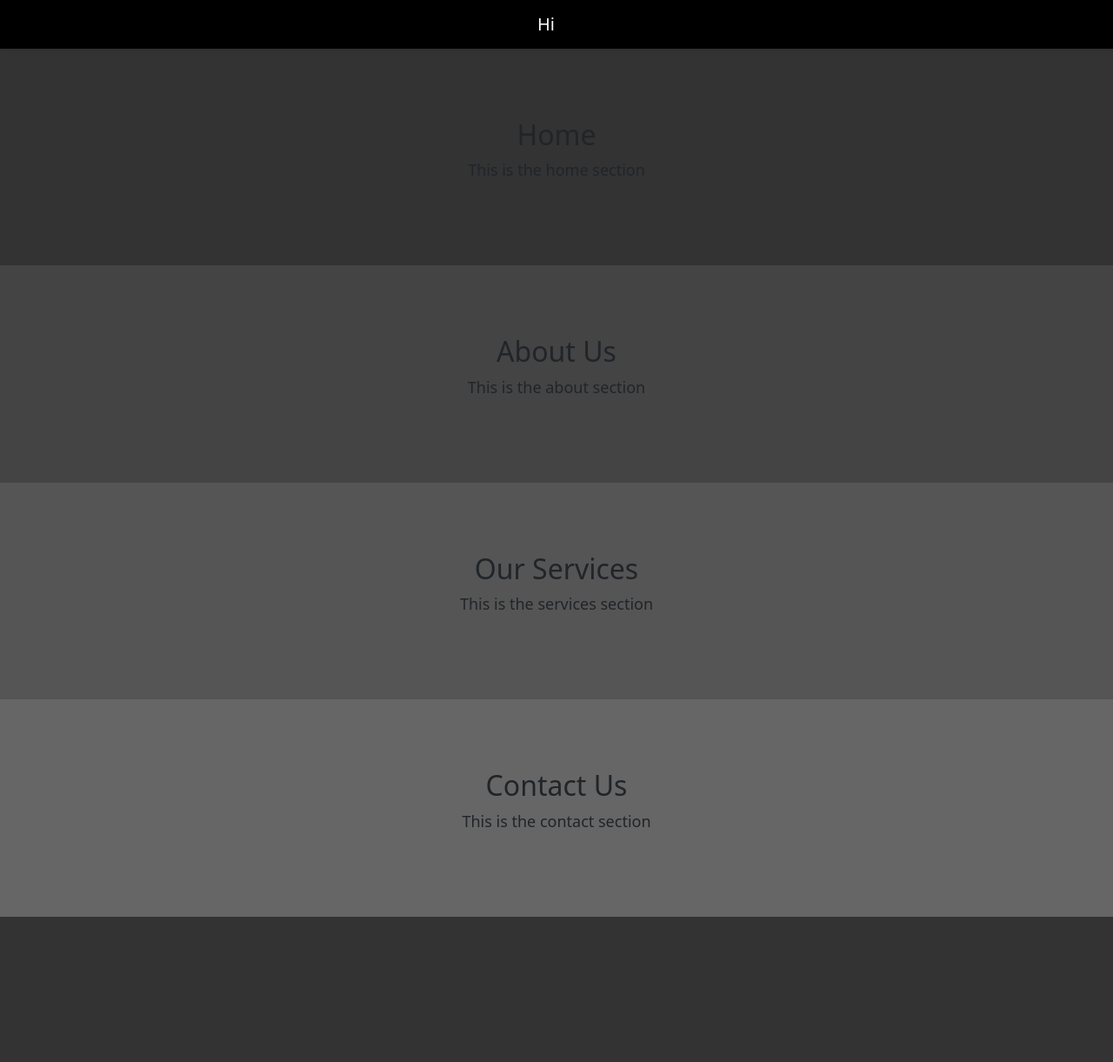
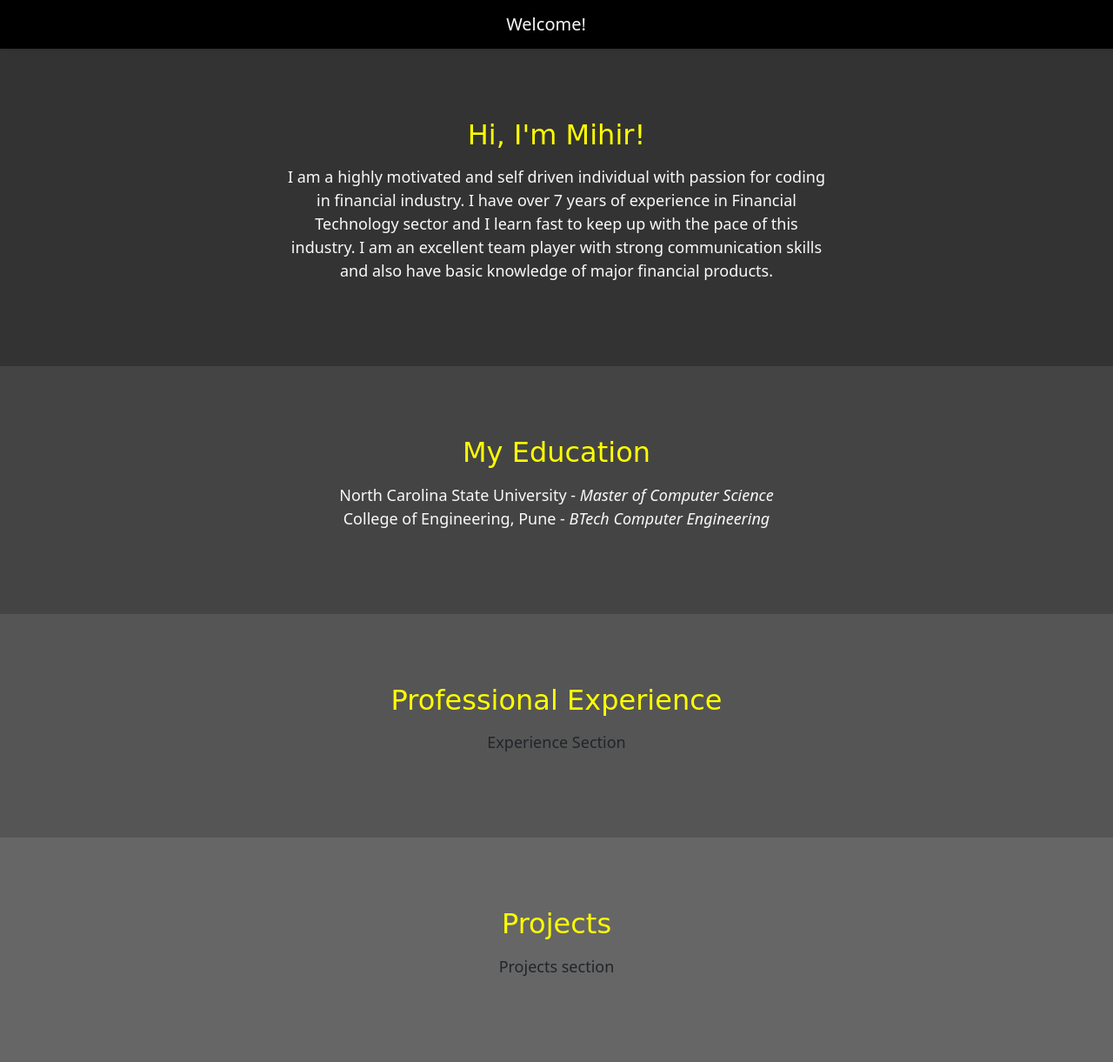
Before and after one commit to mihirdeshpande/mihir-portfolio, a Flask app: page / in a window 1280 px wide. Shown: the whole page at 87% size. Before the commit the page ends 1054 px from the top, so only its background shows below. Run offline with Flask 3, Linux system fonts and the light colour scheme; some libraries are stand-ins or nearby versions.

Commit message:
Addition to basic design 1

```diff
--- a/static/css/main_style.css
+++ b/static/css/main_style.css
@@ -38,19 +38,19 @@ p {
   margin-bottom: 20px;
 }
 
-#home {
+#about {
   background-color: #333;
 }
 
-#about {
+#education {
   background-color: #444;
 }
 
-#services {
+#experience {
   background-color: #555;
 }
 
-#contact {
+#projects {
   background-color: #666;
 }
 
--- a/templates/home.html
+++ b/templates/home.html
@@ -13,6 +13,9 @@
   <!-- Bootstrap core CSS -->
   <link href="static/bootstrap/css/bootstrap.min.css" rel="stylesheet">
 
+  <!-- Font Awesome CDN link -->
+  <script src="https://kit.fontawesome.com/34061474bc.js" crossorigin="anonymous"></script>
+
 </head>
 
 <body>
@@ -20,30 +23,43 @@
   <nav class="navbar shadow-sm fixed-top bg-black">
     <div class="container-fluid row align-self-end">
       <a class="navbar-brand align-items-center text-light text-center" href="#">
-        Hi
+        Welcome!
       </a>
     </div>
   </nav>
   <div style="height:56px;"></div>
 
-  <section id="home" class="section">
-    <h2 class="test">Home</h2>
-    <p>This is the home section</p>
+  <section id="about" class="section text-center">
+    <h2 class="mb-3" style="color:yellow; font-family:cursive;">Hi, I'm Mihir!</h2>
+    <div class="row justify-content-center">
+      <div class="col-6">
+        <p class="text-light">I am a highly motivated and self driven individual with passion for coding in financial industry. I have over 7 years of experience in Financial Technology sector and I learn fast to keep up with the pace of this industry. I am an excellent team player with strong communication skills and also have basic knowledge of major financial products.
+      </p>
+      </div>
+    </div>
+
   </section>
 
-  <section id="about" class="section">
-    <h2>About Us</h2>
-    <p>This is the about section</p>
+  <section id="education" class="section">
+    <h2 class="mb-3" style="color:yellow; font-family:cursive;">My Education</h2>
+   <div class="row justify-content-center">
+      <div class="col-6">
+        <p class="text-light">
+          North Carolina State University - <i>Master of Computer Science</i> <br>
+          College of Engineering, Pune - <i>BTech Computer Engineering</i>
+      </p>
+      </div>
+    </div>
   </section>
 
-  <section id="services" class="section">
-    <h2>Our Services</h2>
-    <p>This is the services section</p>
+  <section id="experience" class="section">
+    <h2 class="mb-3" style="color:yellow; font-family:cursive;">Professional Experience</h2>
+    <p>Experience Section</p>
   </section>
 
-  <section id="contact" class="section">
-    <h2>Contact Us</h2>
-    <p>This is the contact section</p>
+  <section id="projects" class="section">
+    <h2 class="mb-3" style="color:yellow; font-family:cursive;">Projects</h2>
+    <p>Projects section</p>
   </section>
 </body>
 
```
